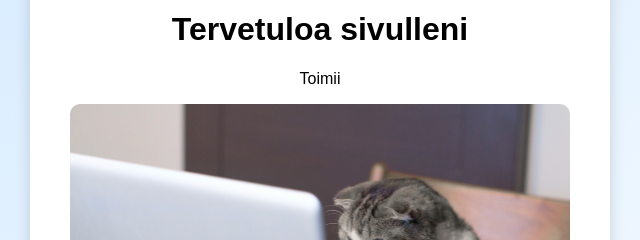
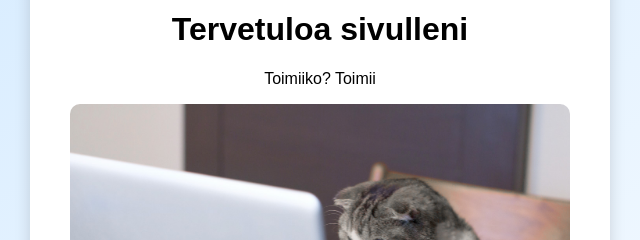
Before and after one commit to Llaamari/linux, a plain HTML site: page index.html in a window 1280 px wide. Shown: the part 174-414 px from the top of the page, 320-960 px from the left. Drawn offline with Linux system fonts and the light colour scheme.

Commit message:
Update paragraph text in index.html

```diff
--- a/index.html
+++ b/index.html
@@ -9,7 +9,7 @@
     <body>
         <div class="card">
             <h1>Tervetuloa sivulleni</h1>
-            <p>Toimii</p>
+            <p>Toimiiko? Toimii</p>
             <img src="linux_cat.jpg" alt="Linux kissa" style="max-width:100%; border-radius:10px;">
         </div>
     </body>
```
